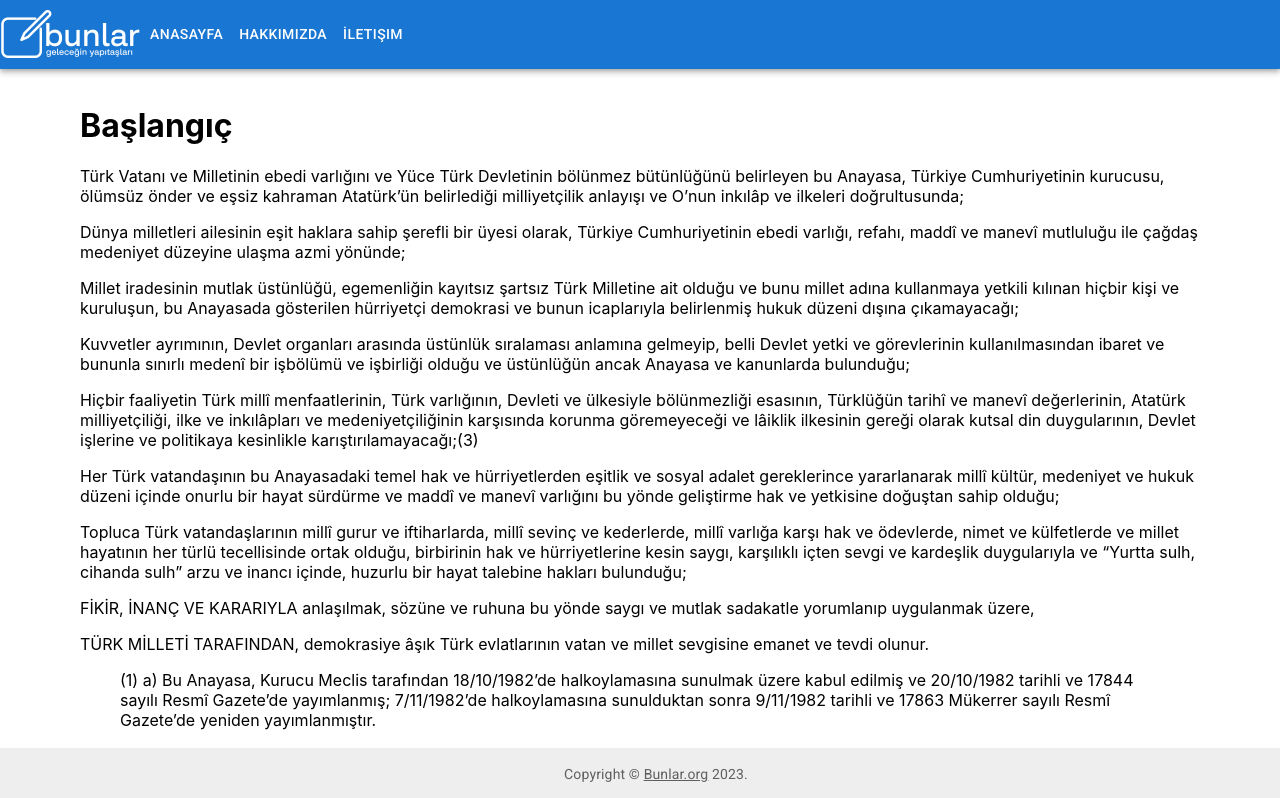
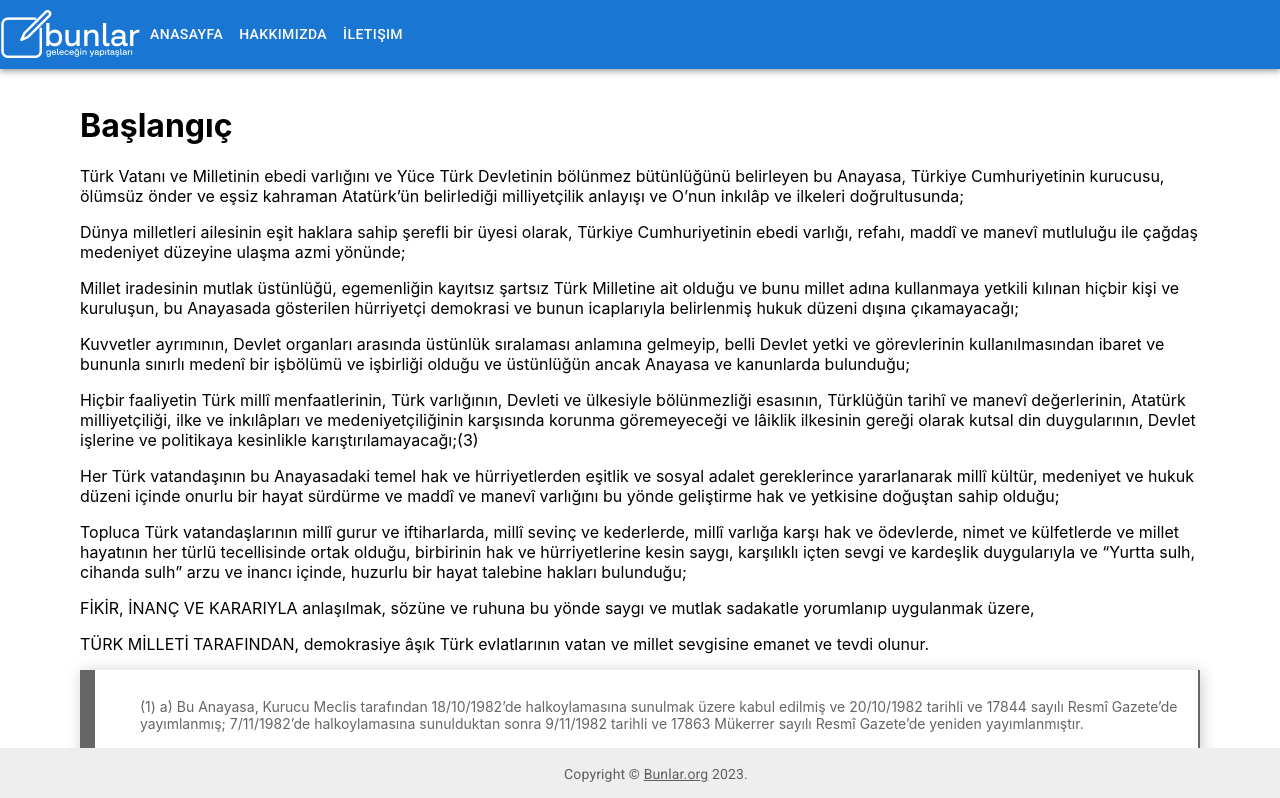
Before and after one commit to ilkeozi/bunlar-frontend, a React (Create React App) app: page / in a window 1280 px wide. Shown: the top 798 px of the page. Built offline with nearby package versions, Linux system fonts and the light colour scheme.

Commit message:
added blockquote styles

```diff
--- a/src/assets/index.css
+++ b/src/assets/index.css
@@ -20,3 +20,67 @@ code {
   left: 0;
   width: 100%;
 }
+
+blockquote {
+  display: block;
+  background: #fff;
+  padding: 15px 20px 15px 45px;
+  margin: 0 0 20px;
+  position: relative;
+
+  /*Font*/
+  font-size: 14px;
+  line-height: 1.2;
+  color: #666;
+
+  /*Box Shadow - (Optional)*/
+  -moz-box-shadow: 2px 2px 15px #ccc;
+  -webkit-box-shadow: 2px 2px 15px #ccc;
+  box-shadow: 2px 2px 15px #ccc;
+
+  /*Borders - (Optional)*/
+  border-left-style: solid;
+  border-left-width: 15px;
+  border-right-style: solid;
+  border-right-width: 2px;
+}
+
+blockquote::before {
+  /*Font*/
+  font-family: Georgia, serif;
+  font-size: 60px;
+  font-weight: bold;
+  color: #999;
+
+  /*Positioning*/
+  position: absolute;
+  left: 10px;
+  top: 5px;
+}
+
+blockquote::after {
+  /*Reset to make sure*/
+  content: "";
+}
+
+blockquote a {
+  text-decoration: none;
+  background: #eee;
+  cursor: pointer;
+  padding: 0 3px;
+  color: #c76c0c;
+}
+
+blockquote a:hover {
+  color: #666;
+}
+
+blockquote em {
+  font-style: italic;
+}
+
+/*Default Color Palette*/
+blockquote.default {
+  border-left-color: #656d77;
+  border-right-color: #434a53;
+}
```
